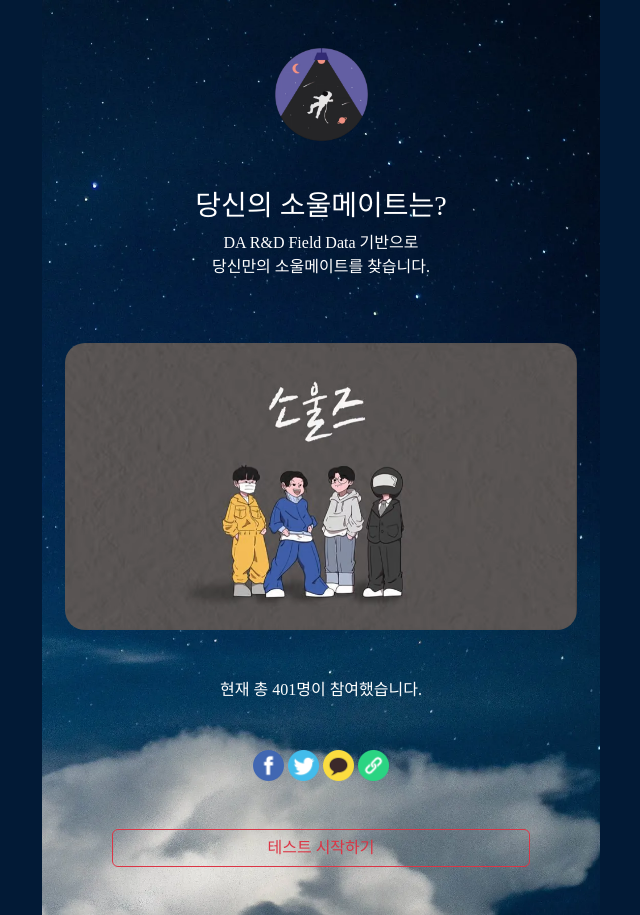
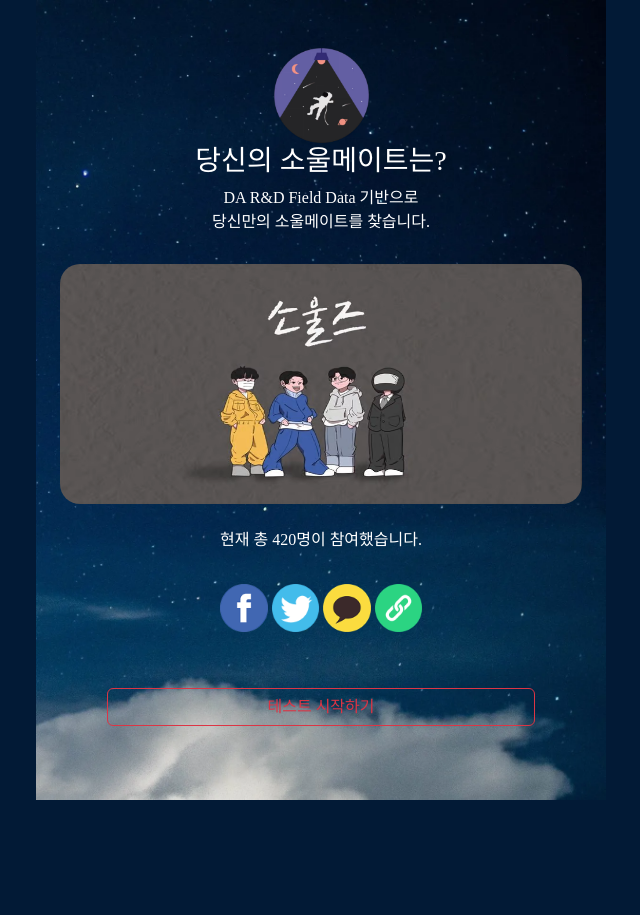
Before and after one commit to odo27/find-mate, a website: page public/html/test1.html in a window 1280 px wide. Shown: the whole page, without its empty margins (319-959 px from the left). After the commit the page ends 800 px from the top, so only its background shows below. Drawn offline with nearby package versions, Linux system fonts and the light colour scheme; a web font is replaced by a local one.

Commit message:
revise intro page layout of test1
I revised styles in (index, visual-flight, dancing-astronaut).html. I changed layouts of a main section (test intro page) in test1.html using viewport property like 100vh, now the page fits with device-size correctly.

```diff
--- a/public/css/dancing-astronaut.css
+++ b/public/css/dancing-astronaut.css
@@ -1,6 +1,5 @@
 #main{
   background-color: white;
-  width: 80%;
   text-align: left;
   line-height: 200%;
   font-size: 16px;
--- a/public/css/index.css
+++ b/public/css/index.css
@@ -1,6 +1,5 @@
 #main{
   background-color: white;
-
   text-align: left;
   line-height: 180%;
 }
--- a/public/css/test1.css
+++ b/public/css/test1.css
@@ -9,9 +9,9 @@ body {
 #main {
   background-image: url(../img/test1/main/test1-background.jpg);
   background-size: cover;
-
   text-align: center;
   color: white;
+  height: 100vh;
 }
 
 #qna {
@@ -28,6 +28,18 @@ body {
 
   text-align: center;
   color: white;
+}
+
+.tLayout{
+  height: 30vh;
+}
+
+.mLayout{
+  height: 50vh;
+}
+
+.bLayout{
+  height: 20vh;
 }
 
 .countPage{
--- a/public/css/test2.css
+++ b/public/css/test2.css
@@ -9,9 +9,9 @@ body {
 #main {
   background-image: url(../img/test2/main/test2-background.jpg);
   background-size: cover;
-
   text-align: center;
   color: white;
+  height: 100vh;
 }
 
 #qna {
--- a/public/css/test3.css
+++ b/public/css/test3.css
@@ -9,9 +9,9 @@ body {
 #main {
   background-image: url(../img/test3/main/test3-background.jpg);
   background-size: cover;
-
   text-align: center;
   color: white;
+  height: 100vh;
 }
 
 #qna {
--- a/public/html/test1.html
+++ b/public/html/test1.html
@@ -12,26 +12,36 @@
 </head>
 
 <body>
-  <div class="container">
+  <div class="container g-0">
     <section id="main" class="mx-auto col-lg-6 col-md-8 col-sm-10 col-xs-12">
-      <img src="../img/test1/main/test1-logo.png" alt="test1-logo" class="img-fluid col-2 mx-auto py-5">
+      <div class="tLayout">
+        <div style="height: 60%;">
+          <img src="../img/test1/main/test1-logo.png" alt="test1-logo" class="img-fluid col-2 mx-auto mt-5 mb-2">
+        </div>
+        <div style="height: 40%;">
           <h3>당신의 소울메이트는?</h3>
           <p>
             DA R&D Field Data 기반으로<br>
             당신만의 소울메이트를 찾습니다.
           </p>
-      <img src="../img/test1/main/test1-main.jpg" alt="test1-main" class="img-fluid col-11 mx-auto my-5" style="border-radius: 20px;">
-      <p>
-        현재 총 401명이 참여했습니다.
-      </p>
-      <div class="col-4 mx-auto my-5">
+        </div>
+      </div>
+      <div class="mLayout">
+        <img src="../img/test1/main/test1-main.jpg" alt="test1-main" class="img-fluid col-11 mx-auto mt-4" style="border-radius: 20px; height: 60%;">
+        <div class="mt-4 mb-2" style="height: 10%;">
+          현재 총 420명이 참여했습니다.
+        </div>
+        <div class="col-6 mx-auto py-2" style="height: 15%;">
           <img src="../img/share/facebook.png" alt="facebook" class="col-2">
           <img src="../img/share/twitter.png" alt="twitter" class="col-2">
           <img src="../img/share/kakao.png" alt="kakao" class="col-2">
           <img src="../img/share/link.png" alt="link" class="col-2">
         </div>
-      <button type="button" class="btn btn-outline-danger mb-5 col-9"
+      </div>
+      <div class="bLayout">
+        <button type="button" class="btn btn-outline-danger my-5 col-9"
         onclick="js:begin(0)">테스트 시작하기</button>
+      </div>
     </section>
     <section id="qna" class="mx-auto col-lg-6 col-md-8 col-sm-10 col-xs-12">
       <div class="countPage mx-auto pt-5">
```
Also changed, not shown: public/html/dancing-astronaut.html (+6 -8 lines), public/html/visual-flight.html (+2 -1 lines), public/index.html (+2 -1 lines). Lines whose indentation alone changed are shown as unchanged.
